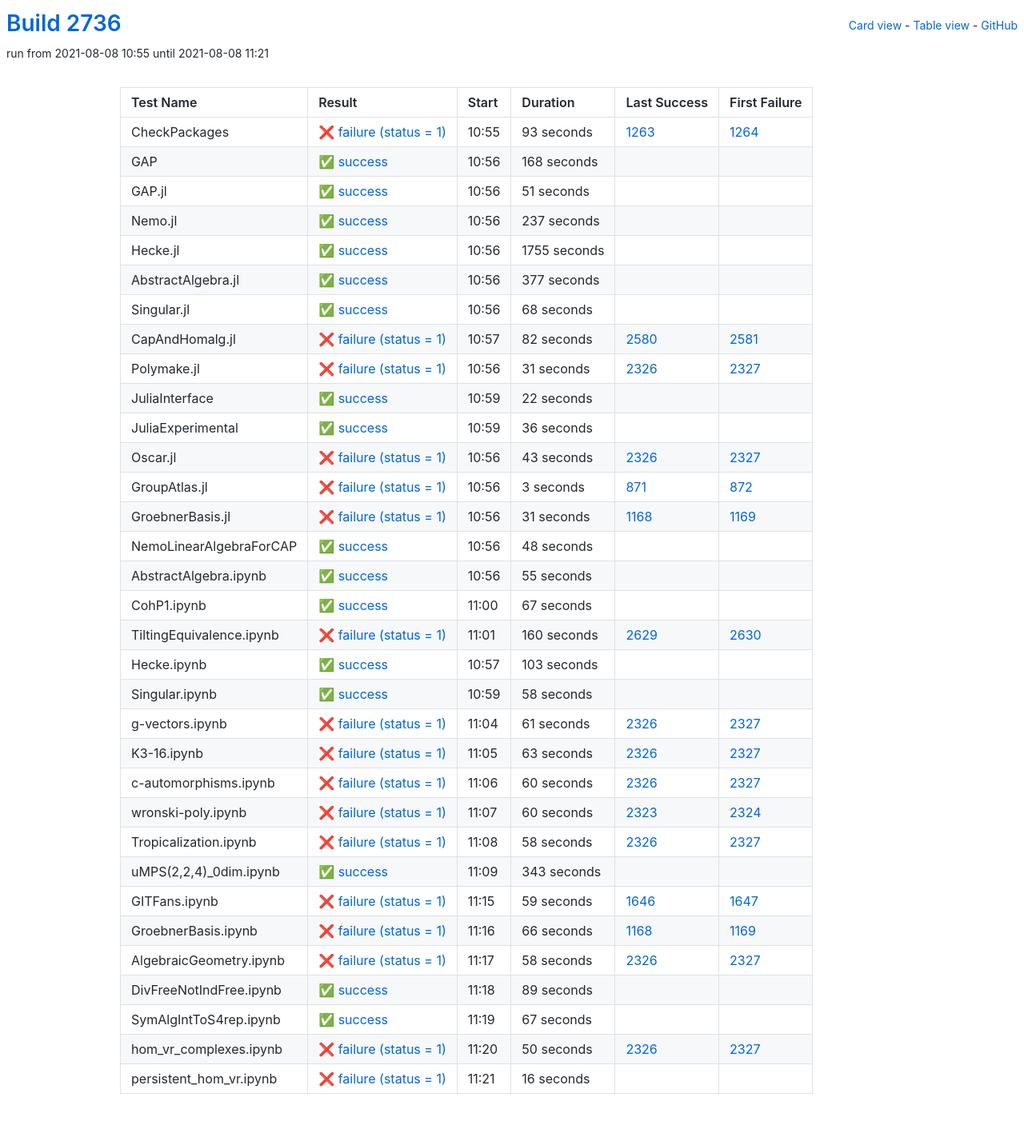
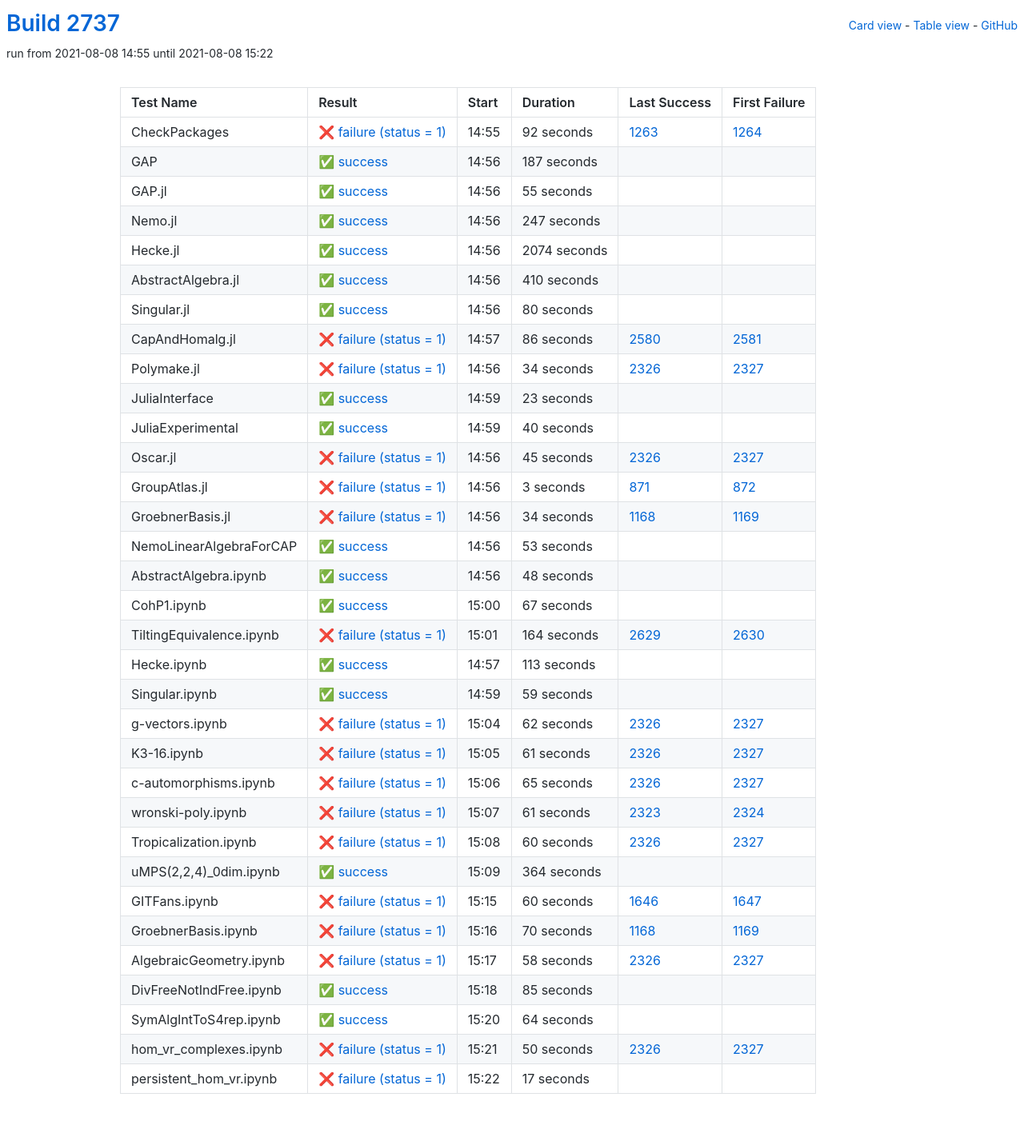
Before and after one commit to oscar-system/oscar-ci-status-stable, a Jekyll site: the page built from table.html, in a window 1280 px wide. Shown: the whole page at 80% size. Built offline with Jekyll 4.4.1, drawn with Linux system fonts in a browser that asks for light colours.

Commit message:
Build #2737

```diff
--- a/_data/ci.yml
+++ b/_data/ci.yml
@@ -1,6 +1,6 @@
 ---
-build: 2736
-build_url: https://oscarci.mathematik.uni-kl.de/job/oscar-stable/2736/
+build: 2737
+build_url: https://oscarci.mathematik.uni-kl.de/job/oscar-stable/2737/
 job: oscar-stable
 organization: oscar-system
 repo: oscar-ci-status-stable
@@ -8,152 +8,152 @@ repourl: https://github.com/oscar-system/oscar-ci-status-stable
 tests:
 - name: CheckPackages
   id: checkpackages
-  log: https://oscarci.mathematik.uni-kl.de/job/oscar-stable/2736/artifact/logs/build-2736/CheckPackages.log
-  start: 2021-08-08 10:55
+  log: https://oscarci.mathematik.uni-kl.de/job/oscar-stable/2737/artifact/logs/build-2737/CheckPackages.log
+  start: 2021-08-08 14:55
   success: false
   exitcode: 1
   status: failure
-  duration: 93
+  duration: 92
   last_success: 1263
   last_success_url: https://oscarci.mathematik.uni-kl.de/job/oscar-stable/1263/
   first_failure: 1264
   first_failure_url: https://oscarci.mathematik.uni-kl.de/job/oscar-stable/1264/
 - name: GAP
   id: gap
-  log: https://oscarci.mathematik.uni-kl.de/job/oscar-stable/2736/artifact/logs/build-2736/GAP.log
-  start: 2021-08-08 10:56
+  log: https://oscarci.mathematik.uni-kl.de/job/oscar-stable/2737/artifact/logs/build-2737/GAP.log
+  start: 2021-08-08 14:56
   success: true
   exitcode: 0
   status: success
-  duration: 168
+  duration: 187
   last_success: false
   last_success_url:
   first_failure: false
   first_failure_url:
 - name: GAP.jl
   id: gap-jl
-  log: https://oscarci.mathematik.uni-kl.de/job/oscar-stable/2736/artifact/logs/build-2736/GAP.jl.log
-  start: 2021-08-08 10:56
+  log: https://oscarci.mathematik.uni-kl.de/job/oscar-stable/2737/artifact/logs/build-2737/GAP.jl.log
+  start: 2021-08-08 14:56
   success: true
   exitcode: 0
   status: success
-  duration: 51
+  duration: 55
   last_success: false
   last_success_url:
   first_failure: false
   first_failure_url:
 - name: Nemo.jl
   id: nemo-jl
-  log: https://oscarci.mathematik.uni-kl.de/job/oscar-stable/2736/artifact/logs/build-2736/Nemo.jl.log
-  start: 2021-08-08 10:56
+  log: https://oscarci.mathematik.uni-kl.de/job/oscar-stable/2737/artifact/logs/build-2737/Nemo.jl.log
+  start: 2021-08-08 14:56
   success: true
   exitcode: 0
   status: success
-  duration: 237
+  duration: 247
   last_success: false
   last_success_url:
   first_failure: false
   first_failure_url:
 - name: Hecke.jl
   id: hecke-jl
-  log: https://oscarci.mathematik.uni-kl.de/job/oscar-stable/2736/artifact/logs/build-2736/Hecke.jl.log
-  start: 2021-08-08 10:56
+  log: https://oscarci.mathematik.uni-kl.de/job/oscar-stable/2737/artifact/logs/build-2737/Hecke.jl.log
+  start: 2021-08-08 14:56
   success: true
   exitcode: 0
   status: success
-  duration: 1755
+  duration: 2074
   last_success: false
   last_success_url:
   first_failure: false
   first_failure_url:
 - name: AbstractAlgebra.jl
   id: abstractalgebra-jl
-  log: https://oscarci.mathematik.uni-kl.de/job/oscar-stable/2736/artifact/logs/build-2736/AbstractAlgebra.jl.log
-  start: 2021-08-08 10:56
+  log: https://oscarci.mathematik.uni-kl.de/job/oscar-stable/2737/artifact/logs/build-2737/AbstractAlgebra.jl.log
+  start: 2021-08-08 14:56
   success: true
   exitcode: 0
   status: success
-  duration: 377
+  duration: 410
   last_success: false
   last_success_url:
   first_failure: false
   first_failure_url:
 - name: Singular.jl
   id: singular-jl
-  log: https://oscarci.mathematik.uni-kl.de/job/oscar-stable/2736/artifact/logs/build-2736/Singular.jl.log
-  start: 2021-08-08 10:56
+  log: https://oscarci.mathematik.uni-kl.de/job/oscar-stable/2737/artifact/logs/build-2737/Singular.jl.log
+  start: 2021-08-08 14:56
   success: true
   exitcode: 0
   status: success
-  duration: 68
+  duration: 80
   last_success: false
   last_success_url:
   first_failure: false
   first_failure_url:
 - name: CapAndHomalg.jl
   id: capandhomalg-jl
-  log: https://oscarci.mathematik.uni-kl.de/job/oscar-stable/2736/artifact/logs/build-2736/CapAndHomalg.jl.log
-  start: 2021-08-08 10:57
+  log: https://oscarci.mathematik.uni-kl.de/job/oscar-stable/2737/artifact/logs/build-2737/CapAndHomalg.jl.log
+  start: 2021-08-08 14:57
   success: false
   exitcode: 1
   status: failure
-  duration: 82
+  duration: 86
   last_success: 2580
   last_success_url: https://oscarci.mathematik.uni-kl.de/job/oscar-stable/2580/
   first_failure: 2581
   first_failure_url: https://oscarci.mathematik.uni-kl.de/job/oscar-stable/2581/
 - name: Polymake.jl
   id: polymake-jl
-  log: https://oscarci.mathematik.uni-kl.de/job/oscar-stable/2736/artifact/logs/build-2736/Polymake.jl.log
-  start: 2021-08-08 10:56
+  log: https://oscarci.mathematik.uni-kl.de/job/oscar-stable/2737/artifact/logs/build-2737/Polymake.jl.log
+  start: 2021-08-08 14:56
   success: false
   exitcode: 1
   status: failure
-  duration: 31
+  duration: 34
   last_success: 2326
   last_success_url: https://oscarci.mathematik.uni-kl.de/job/oscar-stable/2326/
   first_failure: 2327
   first_failure_url: https://oscarci.mathematik.uni-kl.de/job/oscar-stable/2327/
 - name: JuliaInterface
   id: juliainterface
-  log: https://oscarci.mathematik.uni-kl.de/job/oscar-stable/2736/artifact/logs/build-2736/JuliaInterface.log
-  start: 2021-08-08 10:59
+  log: https://oscarci.mathematik.uni-kl.de/job/oscar-stable/2737/artifact/logs/build-2737/JuliaInterface.log
+  start: 2021-08-08 14:59
   success: true
   exitcode: 0
   status: success
-  duration: 22
+  duration: 23
   last_success: false
   last_success_url:
   first_failure: false
   first_failure_url:
 - name: JuliaExperimental
   id: juliaexperimental
-  log: https://oscarci.mathematik.uni-kl.de/job/oscar-stable/2736/artifact/logs/build-2736/JuliaExperimental.log
-  start: 2021-08-08 10:59
+  log: https://oscarci.mathematik.uni-kl.de/job/oscar-stable/2737/artifact/logs/build-2737/JuliaExperimental.log
+  start: 2021-08-08 14:59
   success: true
   exitcode: 0
   status: success
-  duration: 36
+  duration: 40
   last_success: false
   last_success_url:
   first_failure: false
   first_failure_url:
 - name: Oscar.jl
   id: oscar-jl
-  log: https://oscarci.mathematik.uni-kl.de/job/oscar-stable/2736/artifact/logs/build-2736/Oscar.jl.log
-  start: 2021-08-08 10:56
+  log: https://oscarci.mathematik.uni-kl.de/job/oscar-stable/2737/artifact/logs/build-2737/Oscar.jl.log
+  start: 2021-08-08 14:56
   success: false
   exitcode: 1
   status: failure
-  duration: 43
+  duration: 45
   last_success: 2326
   last_success_url: https://oscarci.mathematik.uni-kl.de/job/oscar-stable/2326/
   first_failure: 2327
   first_failure_url: https://oscarci.mathematik.uni-kl.de/job/oscar-stable/2327/
 - name: GroupAtlas.jl
   id: groupatlas-jl
-  log: https://oscarci.mathematik.uni-kl.de/job/oscar-stable/2736/artifact/logs/build-2736/GroupAtlas.jl.log
-  start: 2021-08-08 10:56
+  log: https://oscarci.mathematik.uni-kl.de/job/oscar-stable/2737/artifact/logs/build-2737/GroupAtlas.jl.log
+  start: 2021-08-08 14:56
   success: false
   exitcode: 1
   status: failure
@@ -164,20 +164,32 @@ tests:
   first_failure_url: https://oscarci.mathematik.uni-kl.de/job/oscar-stable/872/
 - name: GroebnerBasis.jl
   id: groebnerbasis-jl
-  log: https://oscarci.mathematik.uni-kl.de/job/oscar-stable/2736/artifact/logs/build-2736/GroebnerBasis.jl.log
-  start: 2021-08-08 10:56
+  log: https://oscarci.mathematik.uni-kl.de/job/oscar-stable/2737/artifact/logs/build-2737/GroebnerBasis.jl.log
+  start: 2021-08-08 14:56
   success: false
   exitcode: 1
   status: failure
-  duration: 31
+  duration: 34
   last_success: 1168
   last_success_url: https://oscarci.mathematik.uni-kl.de/job/oscar-stable/1168/
   first_failure: 1169
   first_failure_url: https://oscarci.mathematik.uni-kl.de/job/oscar-stable/1169/
 - name: NemoLinearAlgebraForCAP
   id: nemolinearalgebraforcap
-  log: https://oscarci.mathematik.uni-kl.de/job/oscar-stable/2736/artifact/logs/build-2736/NemoLinearAlgebraForCAP.log
-  start: 2021-08-08 10:56
+  log: https://oscarci.mathematik.uni-kl.de/job/oscar-stable/2737/artifact/logs/build-2737/NemoLinearAlgebraForCAP.log
+  start: 2021-08-08 14:56
+  success: true
+  exitcode: 0
+  status: success
+  duration: 53
+  last_success: false
+  last_success_url:
+  first_failure: false
+  first_failure_url:
+- name: AbstractAlgebra.ipynb
+  id: abstractalgebra-ipynb
+  log: https://oscarci.mathematik.uni-kl.de/job/oscar-stable/2737/artifact/logs/build-2737/AbstractAlgebra.ipynb.log
+  start: 2021-08-08 14:56
   success: true
   exitcode: 0
   status: success
@@ -186,22 +198,10 @@ tests:
   last_success_url:
   first_failure: false
   first_failure_url:
-- name: AbstractAlgebra.ipynb
-  id: abstractalgebra-ipynb
-  log: https://oscarci.mathematik.uni-kl.de/job/oscar-stable/2736/artifact/logs/build-2736/AbstractAlgebra.ipynb.log
-  start: 2021-08-08 10:56
-  success: true
-  exitcode: 0
-  status: success
-  duration: 55
-  last_success: false
-  last_success_url:
-  first_failure: false
-  first_failure_url:
 - name: CohP1.ipynb
   id: cohp1-ipynb
-  log: https://oscarci.mathematik.uni-kl.de/job/oscar-stable/2736/artifact/logs/build-2736/CohP1.ipynb.log
-  start: 2021-08-08 11:00
+  log: https://oscarci.mathematik.uni-kl.de/job/oscar-stable/2737/artifact/logs/build-2737/CohP1.ipynb.log
+  start: 2021-08-08 15:00
   success: true
   exitcode: 0
   status: success
@@ -212,44 +212,56 @@ tests:
   first_failure_url:
 - name: TiltingEquivalence.ipynb
   id: tiltingequivalence-ipynb
-  log: https://oscarci.mathematik.uni-kl.de/job/oscar-stable/2736/artifact/logs/build-2736/TiltingEquivalence.ipynb.log
-  start: 2021-08-08 11:01
+  log: https://oscarci.mathematik.uni-kl.de/job/oscar-stable/2737/artifact/logs/build-2737/TiltingEquivalence.ipynb.log
+  start: 2021-08-08 15:01
   success: false
   exitcode: 1
   status: failure
-  duration: 160
+  duration: 164
   last_success: 2629
   last_success_url: https://oscarci.mathematik.uni-kl.de/job/oscar-stable/2629/
   first_failure: 2630
   first_failure_url: https://oscarci.mathematik.uni-kl.de/job/oscar-stable/2630/
 - name: Hecke.ipynb
   id: hecke-ipynb
-  log: https://oscarci.mathematik.uni-kl.de/job/oscar-stable/2736/artifact/logs/build-2736/Hecke.ipynb.log
-  start: 2021-08-08 10:57
+  log: https://oscarci.mathematik.uni-kl.de/job/oscar-stable/2737/artifact/logs/build-2737/Hecke.ipynb.log
+  start: 2021-08-08 14:57
   success: true
   exitcode: 0
   status: success
-  duration: 103
+  duration: 113
   last_success: false
   last_success_url:
   first_failure: false
   first_failure_url:
 - name: Singular.ipynb
   id: singular-ipynb
-  log: https://oscarci.mathematik.uni-kl.de/job/oscar-stable/2736/artifact/logs/build-2736/Singular.ipynb.log
-  start: 2021-08-08 10:59
+  log: https://oscarci.mathematik.uni-kl.de/job/oscar-stable/2737/artifact/logs/build-2737/Singular.ipynb.log
+  start: 2021-08-08 14:59
   success: true
   exitcode: 0
   status: success
-  duration: 58
+  duration: 59
   last_success: false
   last_success_url:
   first_failure: false
   first_failure_url:
 - name: g-vectors.ipynb
   id: g-vectors-ipynb
-  log: https://oscarci.mathematik.uni-kl.de/job/oscar-stable/2736/artifact/logs/build-2736/g-vectors.ipynb.log
-  start: 2021-08-08 11:04
+  log: https://oscarci.mathematik.uni-kl.de/job/oscar-stable/2737/artifact/logs/build-2737/g-vectors.ipynb.log
+  start: 2021-08-08 15:04
+  success: false
+  exitcode: 1
+  status: failure
+  duration: 62
+  last_success: 2326
+  last_success_url: https://oscarci.mathematik.uni-kl.de/job/oscar-stable/2326/
+  first_failure: 2327
+  first_failure_url: https://oscarci.mathematik.uni-kl.de/job/oscar-stable/2327/
+- name: K3-16.ipynb
+  id: k3-16-ipynb
+  log: https://oscarci.mathematik.uni-kl.de/job/oscar-stable/2737/artifact/logs/build-2737/K3-16.ipynb.log
+  start: 2021-08-08 15:05
   success: false
   exitcode: 1
   status: failure
@@ -258,22 +270,34 @@ tests:
   last_success_url: https://oscarci.mathematik.uni-kl.de/job/oscar-stable/2326/
   first_failure: 2327
   first_failure_url: https://oscarci.mathematik.uni-kl.de/job/oscar-stable/2327/
-- name: K3-16.ipynb
-  id: k3-16-ipynb
-  log: https://oscarci.mathematik.uni-kl.de/job/oscar-stable/2736/artifact/logs/build-2736/K3-16.ipynb.log
-  start: 2021-08-08 11:05
+- name: c-automorphisms.ipynb
+  id: c-automorphisms-ipynb
+  log: https://oscarci.mathematik.uni-kl.de/job/oscar-stable/2737/artifact/logs/build-2737/c-automorphisms.ipynb.log
+  start: 2021-08-08 15:06
   success: false
   exitcode: 1
   status: failure
-  duration: 63
+  duration: 65
   last_success: 2326
   last_success_url: https://oscarci.mathematik.uni-kl.de/job/oscar-stable/2326/
   first_failure: 2327
   first_failure_url: https://oscarci.mathematik.uni-kl.de/job/oscar-stable/2327/
-- name: c-automorphisms.ipynb
-  id: c-automorphisms-ipynb
-  log: https://oscarci.mathematik.uni-kl.de/job/oscar-stable/2736/artifact/logs/build-2736/c-automorphisms.ipynb.log
-  start: 2021-08-08 11:06
+- name: wronski-poly.ipynb
+  id: wronski-poly-ipynb
+  log: https://oscarci.mathematik.uni-kl.de/job/oscar-stable/2737/artifact/logs/build-2737/wronski-poly.ipynb.log
+  start: 2021-08-08 15:07
+  success: false
+  exitcode: 1
+  status: failure
+  duration: 61
+  last_success: 2323
+  last_success_url: https://oscarci.mathematik.uni-kl.de/job/oscar-stable/2323/
+  first_failure: 2324
+  first_failure_url: https://oscarci.mathematik.uni-kl.de/job/oscar-stable/2324/
+- name: Tropicalization.ipynb
+  id: tropicalization-ipynb
+  log: https://oscarci.mathematik.uni-kl.de/job/oscar-stable/2737/artifact/logs/build-2737/Tropicalization.ipynb.log
+  start: 2021-08-08 15:08
   success: false
   exitcode: 1
   status: failure
@@ -282,70 +306,46 @@ tests:
   last_success_url: https://oscarci.mathematik.uni-kl.de/job/oscar-stable/2326/
   first_failure: 2327
   first_failure_url: https://oscarci.mathematik.uni-kl.de/job/oscar-stable/2327/
-- name: wronski-poly.ipynb
-  id: wronski-poly-ipynb
-  log: https://oscarci.mathematik.uni-kl.de/job/oscar-stable/2736/artifact/logs/build-2736/wronski-poly.ipynb.log
-  start: 2021-08-08 11:07
-  success: false
-  exitcode: 1
-  status: failure
-  duration: 60
-  last_success: 2323
-  last_success_url: https://oscarci.mathematik.uni-kl.de/job/oscar-stable/2323/
-  first_failure: 2324
-  first_failure_url: https://oscarci.mathematik.uni-kl.de/job/oscar-stable/2324/
-- name: Tropicalization.ipynb
-  id: tropicalization-ipynb
-  log: https://oscarci.mathematik.uni-kl.de/job/oscar-stable/2736/artifact/logs/build-2736/Tropicalization.ipynb.log
-  start: 2021-08-08 11:08
-  success: false
-  exitcode: 1
-  status: failure
-  duration: 58
-  last_success: 2326
-  last_success_url: https://oscarci.mathematik.uni-kl.de/job/oscar-stable/2326/
-  first_failure: 2327
-  first_failure_url: https://oscarci.mathematik.uni-kl.de/job/oscar-stable/2327/
 - name: uMPS(2,2,4)_0dim.ipynb
   id: umps-2-2-4-0dim-ipynb
-  log: https://oscarci.mathematik.uni-kl.de/job/oscar-stable/2736/artifact/logs/build-2736/uMPS-2-2-4-_0dim.ipynb.log
-  start: 2021-08-08 11:09
+  log: https://oscarci.mathematik.uni-kl.de/job/oscar-stable/2737/artifact/logs/build-2737/uMPS-2-2-4-_0dim.ipynb.log
+  start: 2021-08-08 15:09
   success: true
   exitcode: 0
   status: success
-  duration: 343
+  duration: 364
   last_success: false
   last_success_url:
   first_failure: false
   first_failure_url:
 - name: GITFans.ipynb
   id: gitfans-ipynb
-  log: https://oscarci.mathematik.uni-kl.de/job/oscar-stable/2736/artifact/logs/build-2736/GITFans.ipynb.log
-  start: 2021-08-08 11:15
+  log: https://oscarci.mathematik.uni-kl.de/job/oscar-stable/2737/artifact/logs/build-2737/GITFans.ipynb.log
+  start: 2021-08-08 15:15
   success: false
   exitcode: 1
   status: failure
-  duration: 59
+  duration: 60
   last_success: 1646
   last_success_url: https://oscarci.mathematik.uni-kl.de/job/oscar-stable/1646/
   first_failure: 1647
   first_failure_url: https://oscarci.mathematik.uni-kl.de/job/oscar-stable/1647/
 - name: GroebnerBasis.ipynb
   id: groebnerbasis-ipynb
-  log: https://oscarci.mathematik.uni-kl.de/job/oscar-stable/2736/artifact/logs/build-2736/GroebnerBasis.ipynb.log
-  start: 2021-08-08 11:16
+  log: https://oscarci.mathematik.uni-kl.de/job/oscar-stable/2737/artifact/logs/build-2737/GroebnerBasis.ipynb.log
+  start: 2021-08-08 15:16
   success: false
   exitcode: 1
   status: failure
-  duration: 66
+  duration: 70
   last_success: 1168
   last_success_url: https://oscarci.mathematik.uni-kl.de/job/oscar-stable/1168/
   first_failure: 1169
   first_failure_url: https://oscarci.mathematik.uni-kl.de/job/oscar-stable/1169/
 - name: AlgebraicGeometry.ipynb
   id: algebraicgeometry-ipynb
-  log: https://oscarci.mathematik.uni-kl.de/job/oscar-stable/2736/artifact/logs/build-2736/AlgebraicGeometry.ipynb.log
-  start: 2021-08-08 11:17
+  log: https://oscarci.mathematik.uni-kl.de/job/oscar-stable/2737/artifact/logs/build-2737/AlgebraicGeometry.ipynb.log
+  start: 2021-08-08 15:17
   success: false
   exitcode: 1
   status: failure
@@ -356,32 +356,32 @@ tests:
   first_failure_url: https://oscarci.mathematik.uni-kl.de/job/oscar-stable/2327/
 - name: DivFreeNotIndFree.ipynb
   id: divfreenotindfree-ipynb
-  log: https://oscarci.mathematik.uni-kl.de/job/oscar-stable/2736/artifact/logs/build-2736/DivFreeNotIndFree.ipynb.log
-  start: 2021-08-08 11:18
+  log: https://oscarci.mathematik.uni-kl.de/job/oscar-stable/2737/artifact/logs/build-2737/DivFreeNotIndFree.ipynb.log
+  start: 2021-08-08 15:18
   success: true
   exitcode: 0
   status: success
-  duration: 89
+  duration: 85
   last_success: false
   last_success_url:
   first_failure: false
   first_failure_url:
 - name: SymAlgIntToS4rep.ipynb
   id: symalginttos4rep-ipynb
-  log: https://oscarci.mathematik.uni-kl.de/job/oscar-stable/2736/artifact/logs/build-2736/SymAlgIntToS4rep.ipynb.log
-  start: 2021-08-08 11:19
+  log: https://oscarci.mathematik.uni-kl.de/job/oscar-stable/2737/artifact/logs/build-2737/SymAlgIntToS4rep.ipynb.log
+  start: 2021-08-08 15:20
   success: true
   exitcode: 0
   status: success
-  duration: 67
+  duration: 64
   last_success: false
   last_success_url:
   first_failure: false
   first_failure_url:
 - name: hom_vr_complexes.ipynb
   id: hom-vr-complexes-ipynb
-  log: https://oscarci.mathematik.uni-kl.de/job/oscar-stable/2736/artifact/logs/build-2736/hom_vr_complexes.ipynb.log
-  start: 2021-08-08 11:20
+  log: https://oscarci.mathematik.uni-kl.de/job/oscar-stable/2737/artifact/logs/build-2737/hom_vr_complexes.ipynb.log
+  start: 2021-08-08 15:21
   success: false
   exitcode: 1
   status: failure
@@ -392,12 +392,12 @@ tests:
   first_failure_url: https://oscarci.mathematik.uni-kl.de/job/oscar-stable/2327/
 - name: persistent_hom_vr.ipynb
   id: persistent-hom-vr-ipynb
-  log: https://oscarci.mathematik.uni-kl.de/job/oscar-stable/2736/artifact/logs/build-2736/persistent_hom_vr.ipynb.log
-  start: 2021-08-08 11:21
+  log: https://oscarci.mathematik.uni-kl.de/job/oscar-stable/2737/artifact/logs/build-2737/persistent_hom_vr.ipynb.log
+  start: 2021-08-08 15:22
   success: false
   exitcode: 1
   status: failure
-  duration: 16
+  duration: 17
   last_success: false
   last_success_url:
   first_failure: false
```
Also changed, not shown: README.md.
